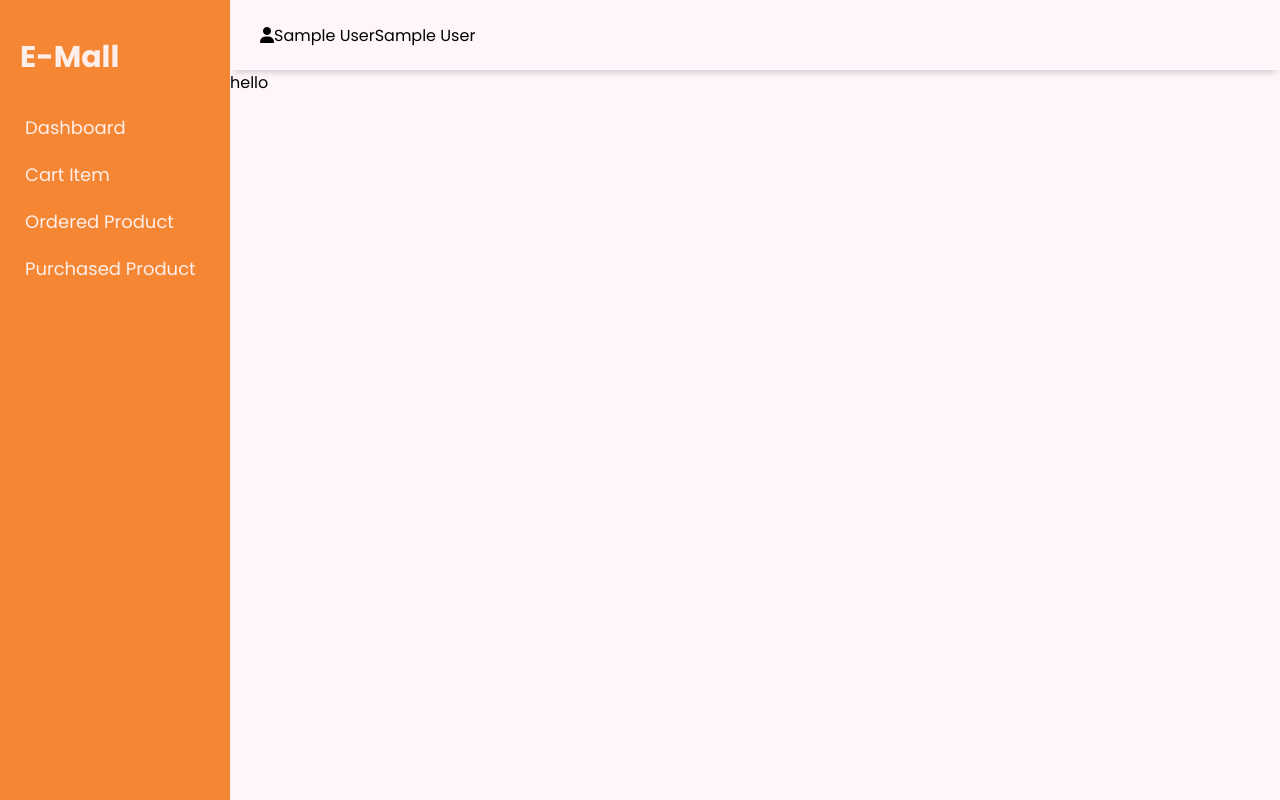
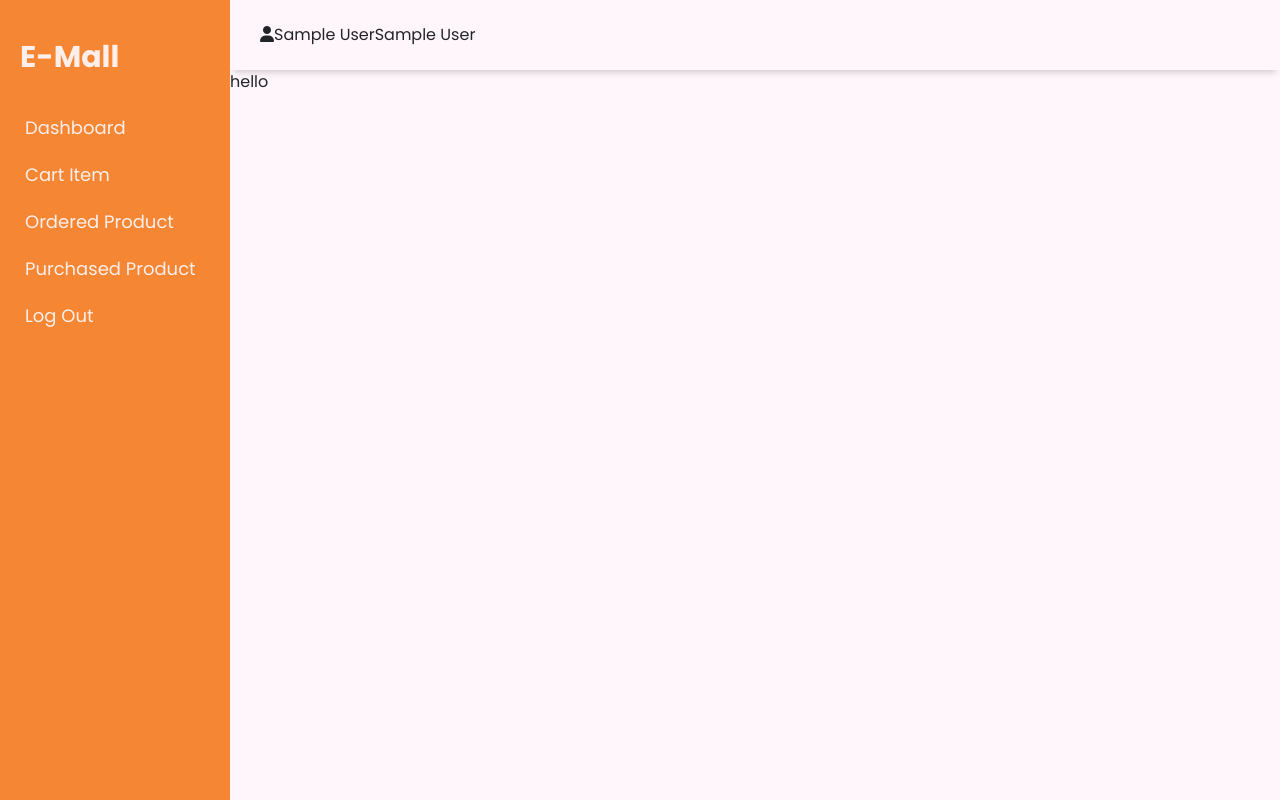
Before and after one commit to Ashish-Dhakal/Ecommerce, a PHP site: page /ecommerc/dashboard/user.php in a window 1280 px wide. Run offline with PHP 8.4, Linux system fonts and the light colour scheme; the visitor is signed in with stand-in values (Sample User, id 1).

Commit message:
only logged in user allowed

```diff
--- a/dashboard/user-dash.php
+++ b/dashboard/user-dash.php
@@ -1,4 +1,10 @@
-<?php include '../connection/config.php'; ?>
+<?php include '../connection/config.php';
+
+if (($_SESSION['c_fname']) == null && ($_SESSION['c_lname']) == null) {
+    header('Location: ../auth/login.php');
+}
+
+?>
 <!DOCTYPE html>
 <html lang="en">
 
@@ -15,12 +21,13 @@
     <link rel="stylesheet" href="https://cdnjs.cloudflare.com/ajax/libs/font-awesome/6.4.0/css/all.min.css" />
     <!-- bootstrap icon -->
     <link rel="stylesheet" href="https://cdn.jsdelivr.net/npm/bootstrap-icons@1.10.5/font/bootstrap-icons.css">
+    <link href="https://cdn.jsdelivr.net/npm/bootstrap@5.3.0/dist/css/bootstrap.min.css" rel="stylesheet" integrity="sha384-9ndCyUaIbzAi2FUVXJi0CjmCapSmO7SnpJef0486qhLnuZ2cdeRhO02iuK6FUUVM" crossorigin="anonymous">
     <link rel="stylesheet" href="dashboard.css">
 
 </head>
 
 <body>
-    <div class="grid-container">
+    <div class="grid-container user-container">
         <!-- header -->
         <header class="header">
             <div class="menu-icon" onclick="openSidebar()">
@@ -32,7 +39,12 @@
             <div class="header-right">
                 <!-- <span class="material-symbols-outlined">notifications</span>
                 <span class="material-symbols-outlined">email</span> -->
-                <i class="fa-solid fa-user"></i><?php echo $_SESSION['c_fname']; echo $_SESSION['c_lname'];?>
+                <i class="fa-solid fa-user"></i><?php
+                                                echo $_SESSION['c_fname'];
+                                                echo $_SESSION['c_lname'];
+
+                                                ?>
+
             </div>
         </header>
         <!-- sidebar -->
@@ -45,9 +57,10 @@
             </div>
             <ul class="sidebar-list">
                 <li class="sidebar-list-item"><a href="">Dashboard</a></li>
-                <li class="sidebar-list-item"><a href="">Cart Item</a></li>
+                <li class="sidebar-list-item"><a href="./usercart.php">Cart Item</a></li>
                 <li class="sidebar-list-item"><a href="">Ordered Product</a></li>
                 <li class="sidebar-list-item"><a href="">Purchased Product</a></li>
+                <li class="sidebar-list-item logout"><a href="./logout.php">Log Out</a></li>
             </ul>
 
         </aside>
```
